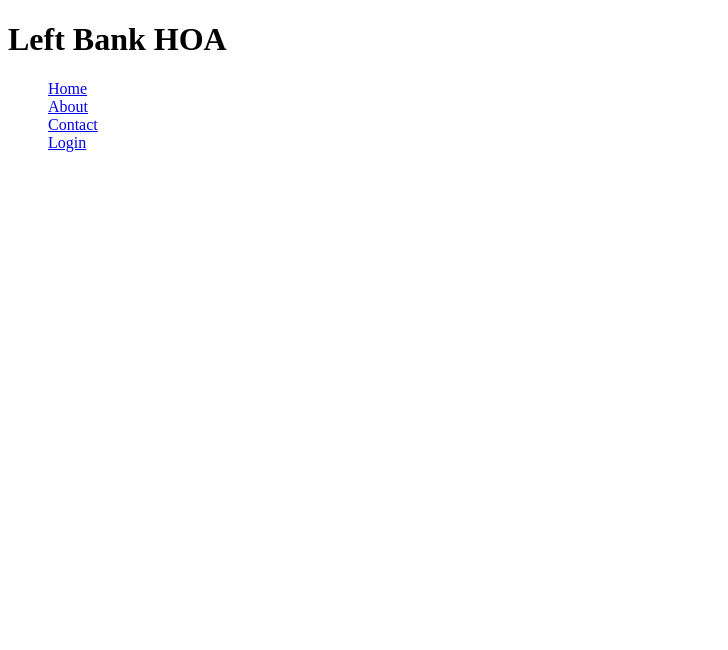
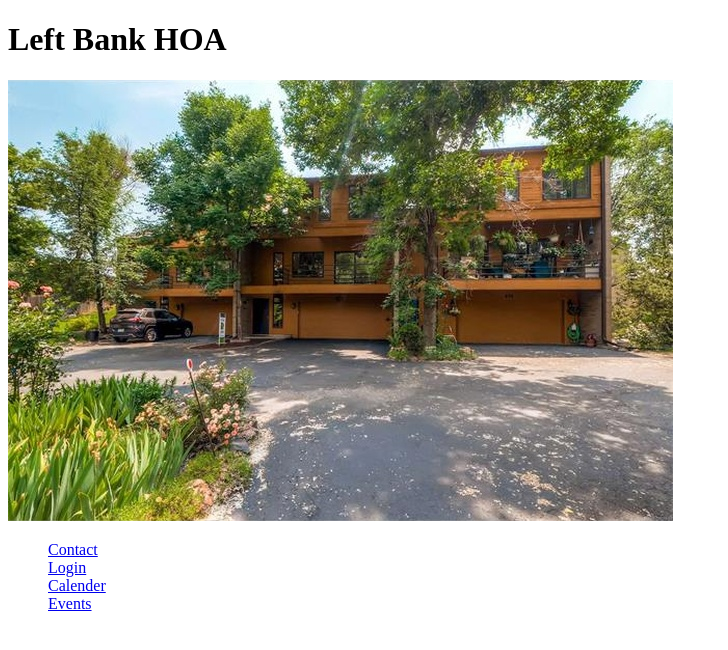
Before and after one commit to KasunDA/Left-Bank-HOA, a plain HTML site: page index.html in a window 1280 px wide. Shown: the whole page, without its empty margins (0-728 px from the left). Drawn offline with Linux system fonts and the light colour scheme.

Commit message:
add basic mockups in sketch

```diff
--- a/index.html
+++ b/index.html
@@ -6,12 +6,14 @@
 </head>
 <body>
   <h1>Left Bank HOA</h1>
+  <img src="./images/leftbank-HOA.jpg" alt="The Left Bank">
   <nav class="navigation">
     <ul style="list-style: none;">
-      <li><a href="#">Home</a></li>
-      <li><a href="#">About</a></li>
       <li><a href="#">Contact</a></li>
       <li><a href="#">Login</a></li>
+      <li><a href="#">Calender</a></li>
+      <li><a href="#">Events</a></li>
+
     </ul>
   </nav>
 </body>
```
Also changed, not shown: images/leftbank-HOA.jpg (added), 2 other files.
